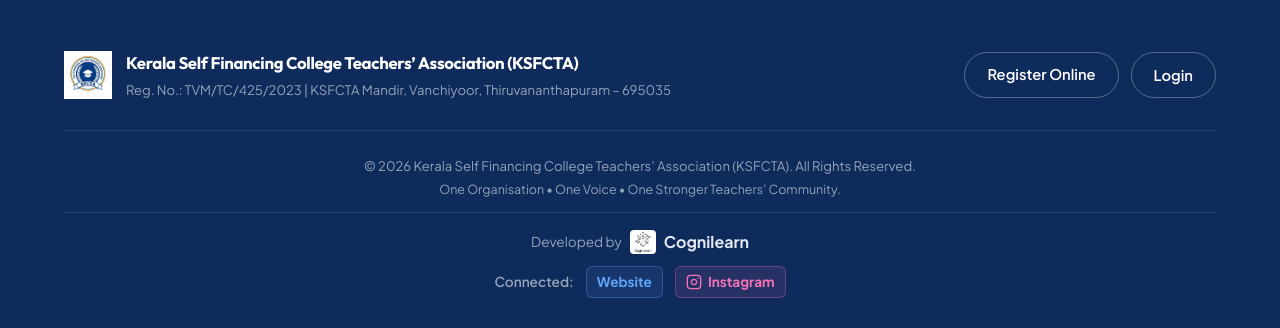
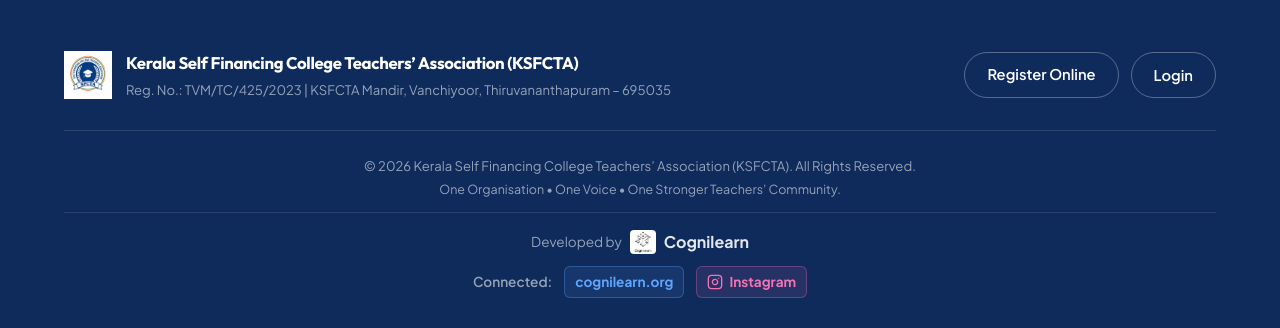
Before and after one commit to Anasma123/KSFCTA, a Django app: page / in a window 1280 px wide. Shown: the part 5545-5873 px from the top of the page. Run offline with Django 5.2, Linux system fonts and the light colour scheme; parts of the project's set-up code (start-up, migrations or seed data) failed here and were passed over; some libraries are stand-ins or nearby versions.

Commit message:
sitechange

```diff
--- a/membership/templates/membership/index.html
+++ b/membership/templates/membership/index.html
@@ -486,7 +486,7 @@
         </div>
         <div style="display: flex; align-items: center; gap: 12px;">
           <span style="font-weight: 600;">Connected:</span>
-          <a href="https://cognilearn.org/" target="_blank" style="color: #60A5FA; text-decoration: none; font-weight: 700; background: rgba(96,165,250,0.1); padding: 4px 10px; border-radius: 6px; border: 1px solid rgba(96,165,250,0.3); transition: all 0.3s ease;">Website</a>
+          <a href="https://cognilearn.org/" target="_blank" style="color: #60A5FA; text-decoration: none; font-weight: 700; background: rgba(96,165,250,0.1); padding: 4px 10px; border-radius: 6px; border: 1px solid rgba(96,165,250,0.3); transition: all 0.3s ease;">cognilearn.org</a>
           <a href="https://www.instagram.com/cognilearn.lab?stkn=MWh1NWh2OTlibDIweg==" target="_blank" style="color: #F472B6; display: flex; align-items: center; gap: 6px; background: rgba(244,114,182,0.1); padding: 4px 10px; border-radius: 6px; border: 1px solid rgba(244,114,182,0.3); text-decoration: none; font-weight: 700; transition: all 0.3s ease;" title="Cognilearn on Instagram">
             <svg width="16" height="16" viewBox="0 0 24 24" fill="none" stroke="currentColor" stroke-width="2" stroke-linecap="round" stroke-linejoin="round">
               <rect x="2" y="2" width="20" height="20" rx="5" ry="5"></rect>
```
